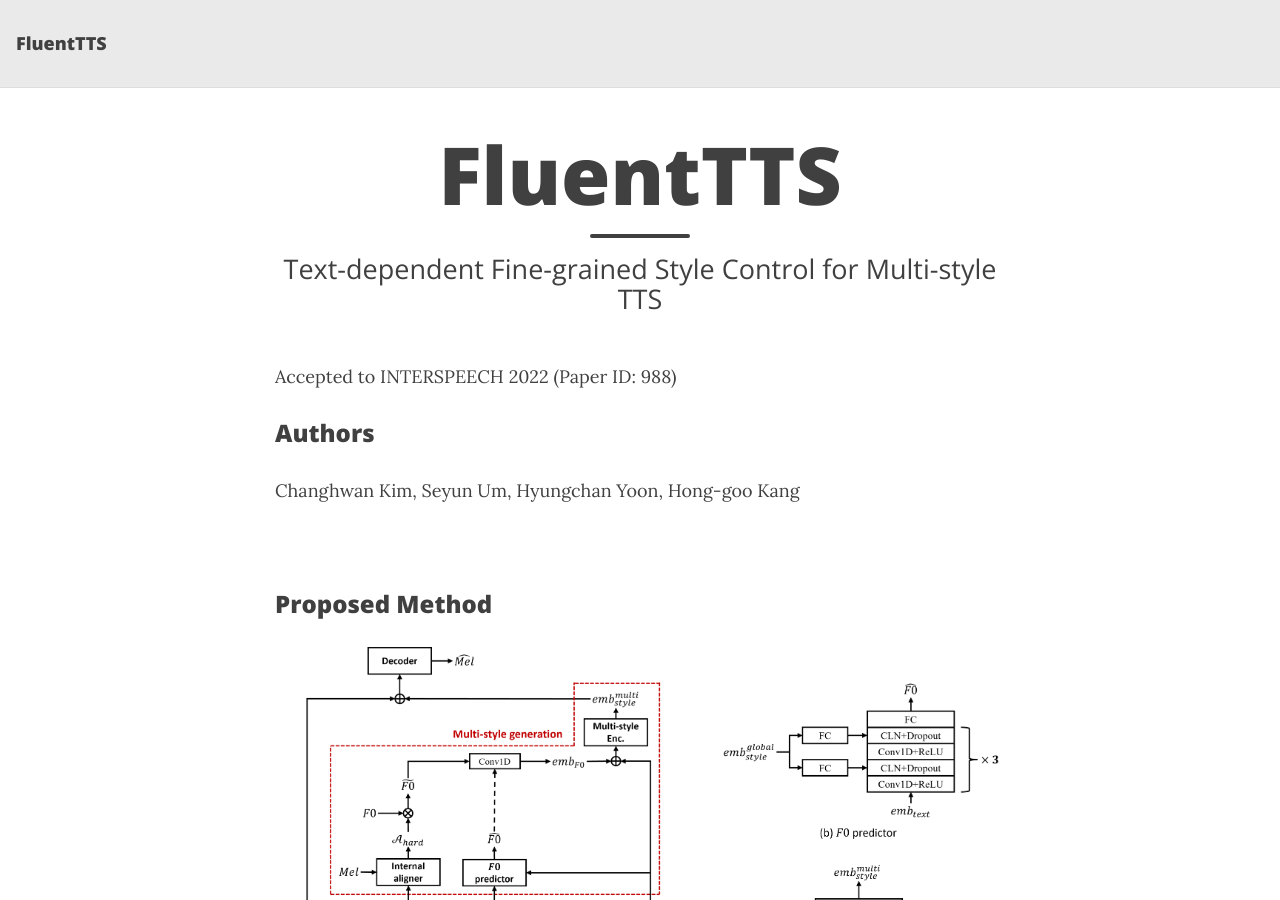
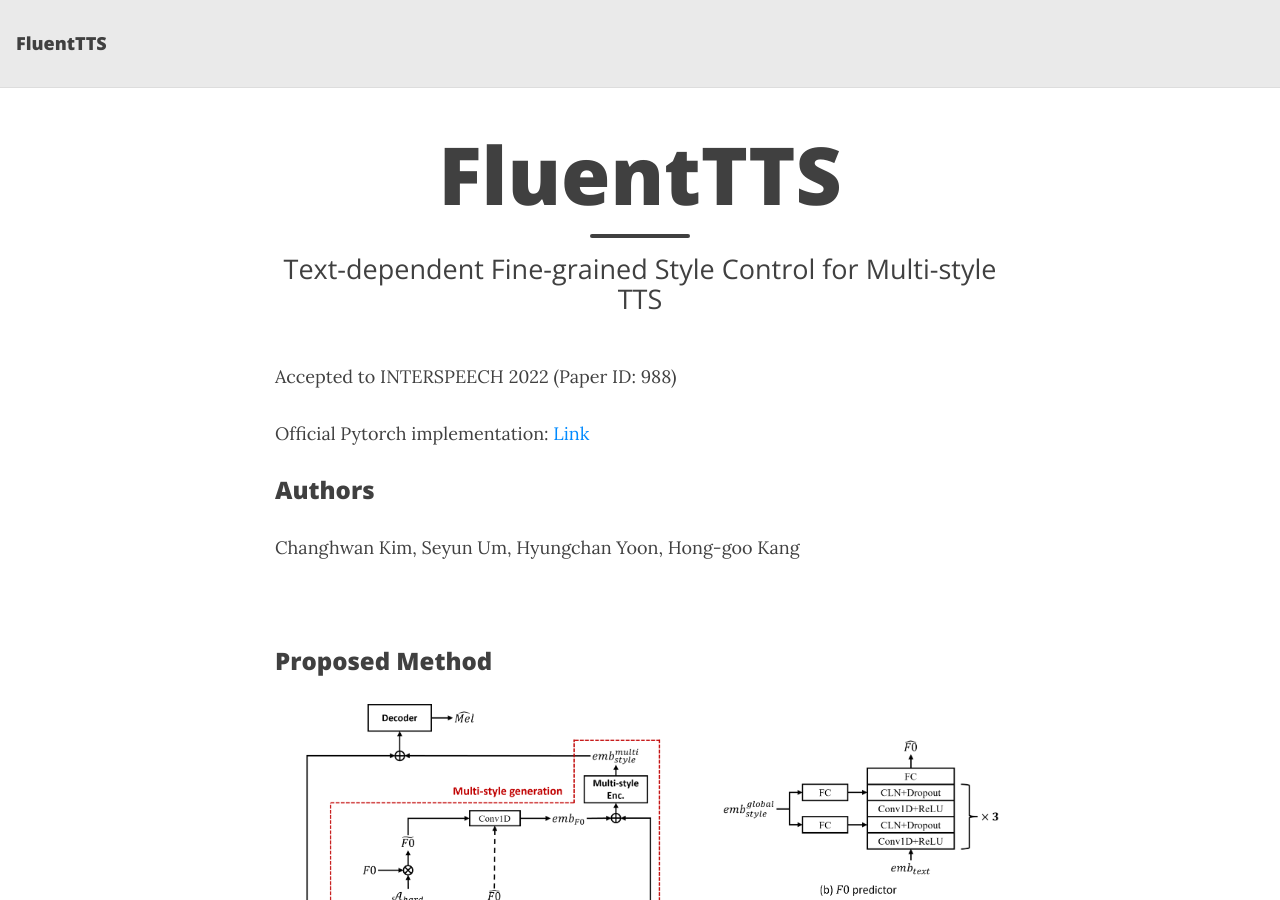
Before and after one commit to kchap0118/fluenttts, a Jekyll site: the page built from index.md, in a window 1280 px wide and 900 px high. Built offline with Jekyll 4.4.1, drawn with Linux system fonts in a browser that asks for light colours; nearby versions of some CDN libraries.

Commit message:
add_code

```diff
--- a/index.md
+++ b/index.md
@@ -5,6 +5,8 @@
 ---
 
 Accepted to INTERSPEECH 2022 (Paper ID: 988)
+
+Official Pytorch implementation: [Link](https://github.com/monglechap/fluenttts)
 
 <h3>Authors
 </h3>
```
